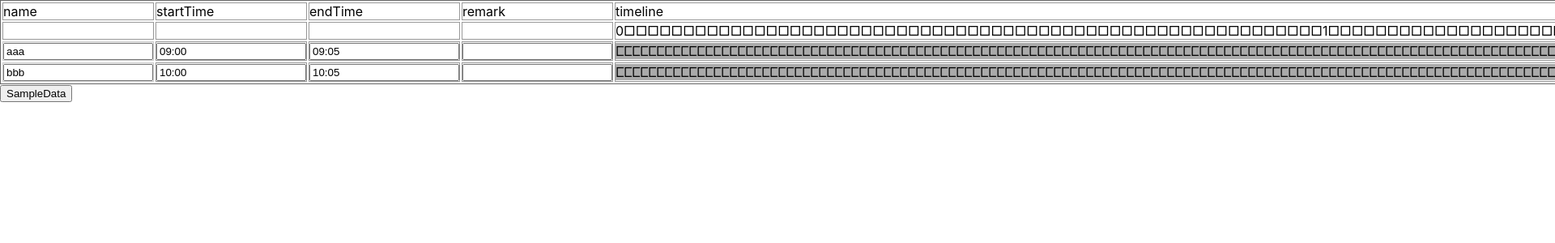
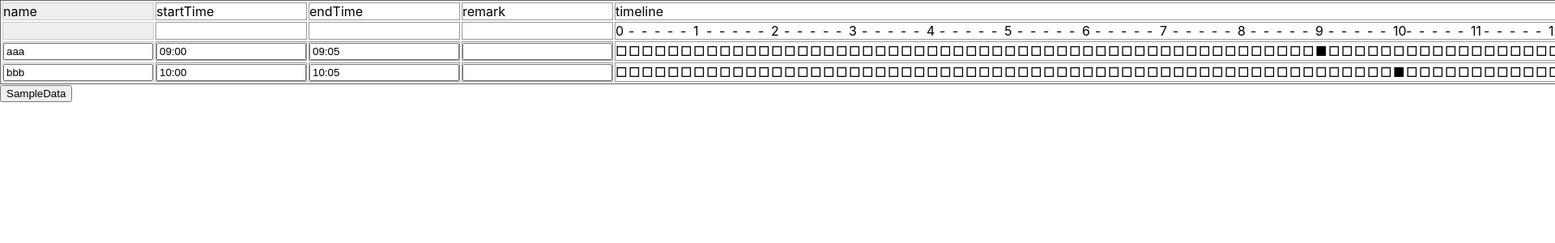
Before and after one commit to swfz/next-ts-sample, a Next.js app: page /schedule in a window 1280 px wide. Both pictures are taken after a click on the button "SampleData". Shown: the top 300 px of the page at 81% size, 1920 px wide, since content can reach past the window. Built offline with nearby package versions, Linux system fonts and the light colour scheme.

Commit message:
feat: 単位分ごとに判定できるように

```diff
--- a/pages/schedule/index.tsx
+++ b/pages/schedule/index.tsx
@@ -23,7 +23,8 @@ type Column = 'name'|'startTime'|'endTime'|'remark';
 const Schedule: NextPage = () => {
   const [items, setItems] = useState<Item[]>([]);
   const columns: Column[] = ['name', 'startTime', 'endTime', 'remark'];
-  const times = [...Array(24 * 60)].map((_, i) => i);
+  const unit = 10;
+  const times = [...Array(24 * 60/unit)].map((_, i) => i);
   const [startTime, setStartTime] = useState();
 
   const addSampleData = () => {
@@ -51,12 +52,16 @@ const Schedule: NextPage = () => {
     const start = dayjs().hour(startHour).minute(startMin);
     const end = dayjs().hour(endHour).minute(endMin);
 
-    const hour = time / 60;
-    const min = time % 60;
+    const hour = Math.floor(time * unit / 60);
+    const min = time * unit % 60;
+    console.log(time, hour, min)
+    console.log('----------')
 
     const targetDay = dayjs().hour(hour).minute(min);
 
-    return targetDay.isBetween(start, end) ? "■" : "□";
+    console.log(targetDay, start);
+
+    return targetDay.isBetween(start, end, null, '[)') ? "■" : "□";
   }
 
   const fixHandleInput = (targetItem: Item, column: Column) => {
@@ -79,21 +84,21 @@ const Schedule: NextPage = () => {
         <thead>
           <tr>
             {columns.map(column => {
-              return <td key={column}>{column}</td>
+              return <td className={column} key={column}>{column}</td>
             })}
-            <td>timeline</td>
+            <td className="timeline">timeline</td>
           </tr>
           <tr>
             {columns.map(column => {
-              return <td key={column}></td>
+              return <td className={column} key={column}></td>
             })}
-            <td>
+            <td className="timeline">
               {times.map(t => {
-                if(t % 60 === 0){
-                  return t/60
+                if(t % (60/unit) === 0){
+                  return <div key={t} className="frame">{t/(60/unit)}</div>
                 }
                 else {
-                  return '□';
+                  return <div key={t} className="frame">-</div>;
                 }
               })}
             </td>
@@ -108,7 +113,7 @@ const Schedule: NextPage = () => {
                 })}
                 <td className="timeline">
                   {times.map(t => {
-                    return <span key={t} className="block">{isBetween(item, t)}</span>
+                    return <span key={t} className="frame">{isBetween(item, t)}</span>
                   })}
                 </td>
               </tr>
--- a/styles/globals.css
+++ b/styles/globals.css
@@ -29,12 +29,6 @@ td {
   margin: 0px;
 }
 
-.block {
-  width: 10px;
-  display: inline-block;
-  background-color: #aaa;
-}
-
 .intime {
   background-color: #aaa;
 }
@@ -46,7 +40,6 @@ td {
 .name {
   position: sticky;
   left: 0;
-  color: #fff;
   background: #eee;
   &:before{
     content: "";
@@ -59,6 +52,11 @@ td {
   }
 }
 
+.frame {
+  display: inline-block;
+  width: 1em;
+}
+
 .timeline {
   white-space: nowrap;
 }
```
